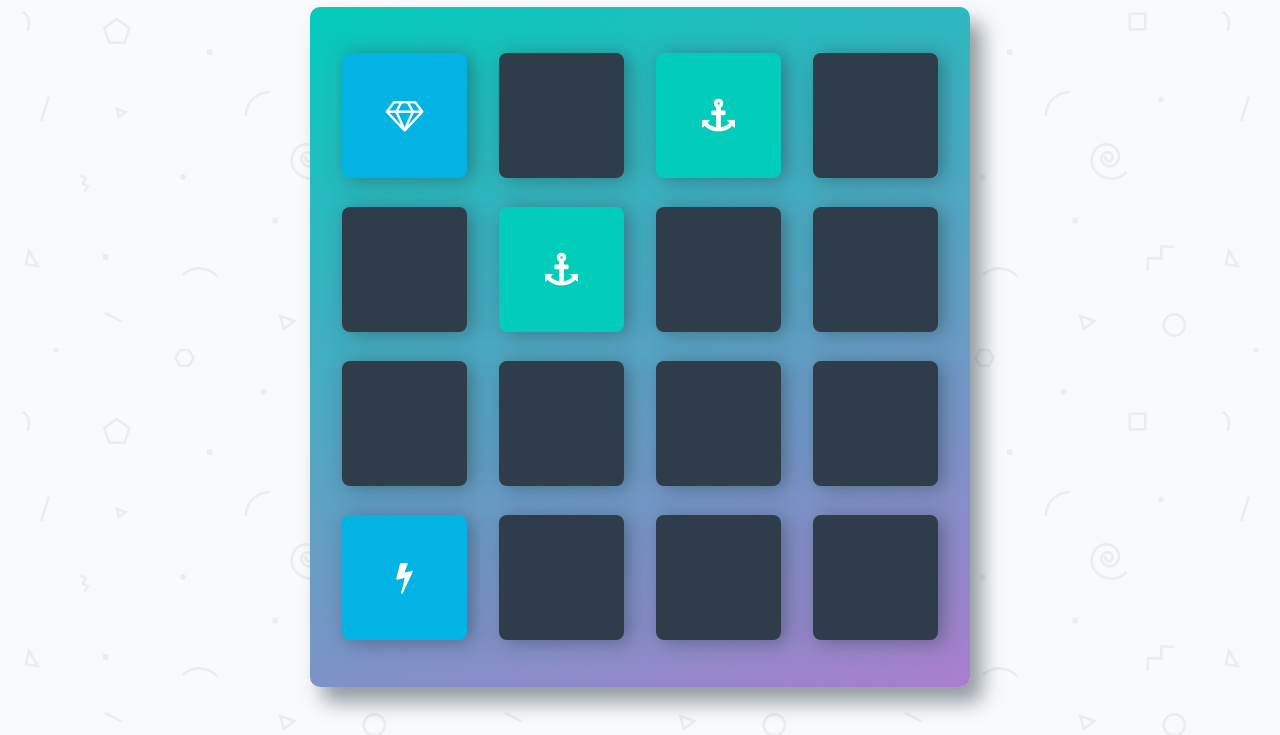
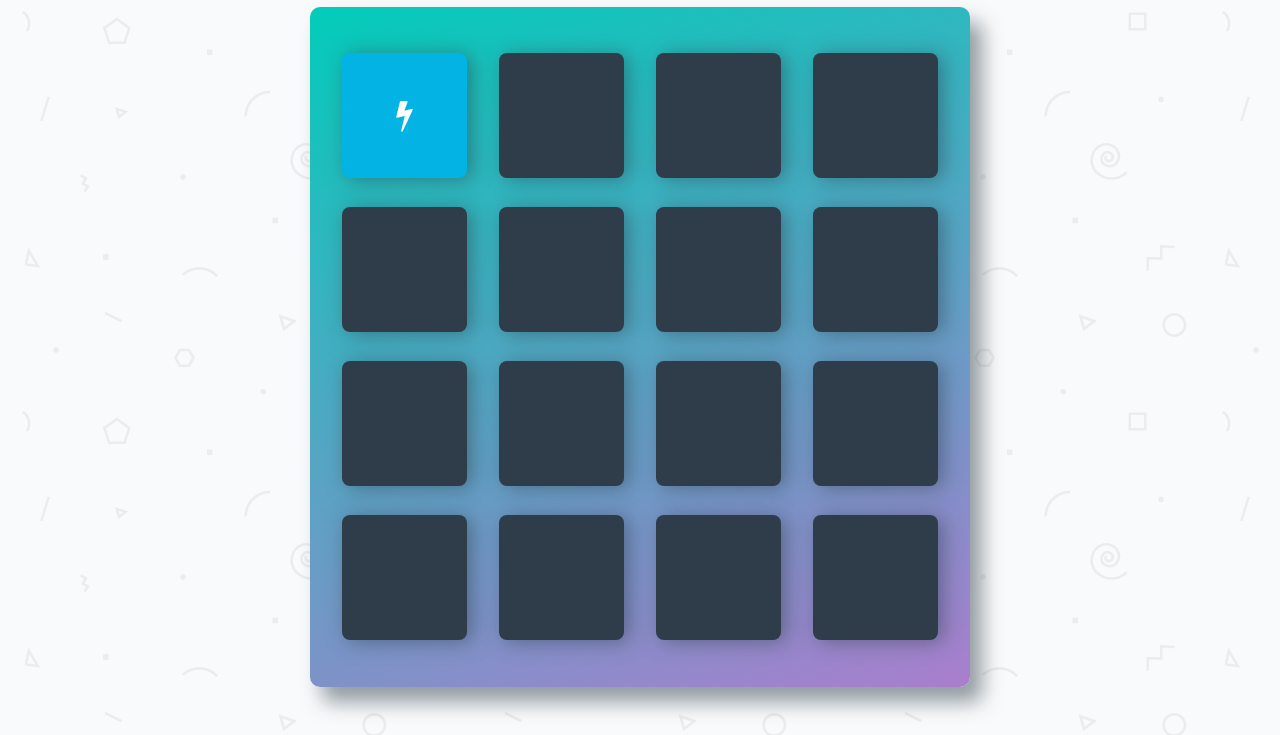
Before and after one commit to DANACH666DJ/memory-game, a plain HTML site: page index.html in a window 1280 px wide. Both pictures are taken after a click on the item 404 px from the left and 223 px from the top of the page. Shown: the part 108-843 px from the top of the page. Drawn offline with nearby package versions, Linux system fonts and the light colour scheme; a web font is replaced by a local one.

Commit message:
shuffle cards

```diff
--- a/index.html
+++ b/index.html
@@ -7,6 +7,7 @@
     <link rel="stylesheet prefetch" href="https://maxcdn.bootstrapcdn.com/font-awesome/4.6.1/css/font-awesome.min.css">
     <link rel="stylesheet prefetch" href="https://fonts.googleapis.com/css?family=Coda">
     <link rel="stylesheet" href="css/app.css">
+    <script src="https://ajax.googleapis.com/ajax/libs/jquery/3.3.1/jquery.min.js"></script>
 </head>
 <body>
 
@@ -36,7 +37,7 @@
             <li class="card">
                 <i class="fa fa-paper-plane-o"></i>
             </li>
-            <li class="card match">
+            <li class="card">
                 <i class="fa fa-anchor"></i>
             </li>
             <li class="card">
@@ -45,7 +46,7 @@
             <li class="card">
                 <i class="fa fa-cube"></i>
             </li>
-            <li class="card match">
+            <li class="card">
                 <i class="fa fa-anchor"></i>
             </li>
             <li class="card">
@@ -66,7 +67,7 @@
             <li class="card">
                 <i class="fa fa-bomb"></i>
             </li>
-            <li class="card open show">
+            <li class="card">
                 <i class="fa fa-bolt"></i>
             </li>
             <li class="card">
--- a/js/app.js
+++ b/js/app.js
@@ -9,6 +9,12 @@
  *   - loop through each card and create its HTML
  *   - add each card's HTML to the page
  */
+
+ // add event delegation to ul tag
+const allCards = document.querySelector(".deck");
+let card = document.getElementsByClassName("card");
+let cards = [...card];
+let openCards = []; // number of open cards
 
 // Shuffle function from http://stackoverflow.com/a/2450976
 function shuffle(array) {
@@ -25,11 +31,38 @@ function shuffle(array) {
     return array;
 }
 
-let allCards = document.querySelector(".deck");
+window.onload = initGame();
 
+function initGame(){
+   let shuffledCards = shuffle(cards);
+   for (let i= 0; i < shuffledCards.length; i++){
+      [].forEach.call(shuffledCards, function(item){
+        allCards.appendChild(item);
+      });
+   }
+}
+
+
+// MINUTO 28 VIDEO
 allCards.addEventListener("click",(e) => {
-    if (e.target) {
-        e.target.classList.add("open", "show");
+    if (!e.target.classList.contains('open', 'show')) {
+        openCards.push(e.target);
+        e.target.classList.add('open', 'show');
+        console.log(`Open Cards: ${openCards.length}`);
+
+        // check if they match
+
+        // if card don't match go away
+        if(openCards.length === 2) {
+            setTimeout(() => {
+                openCards.forEach(card => {
+                    card.classList.remove('open', 'show');
+                });
+                openCards = [];
+            }, 600);
+
+        }
+
       }
 });
 
```
